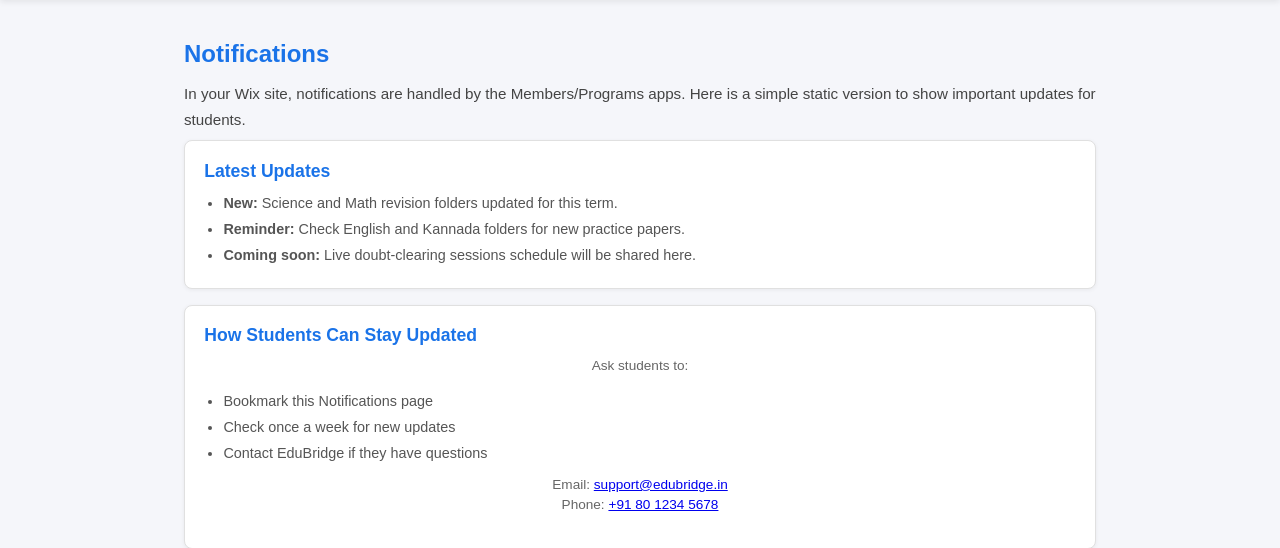
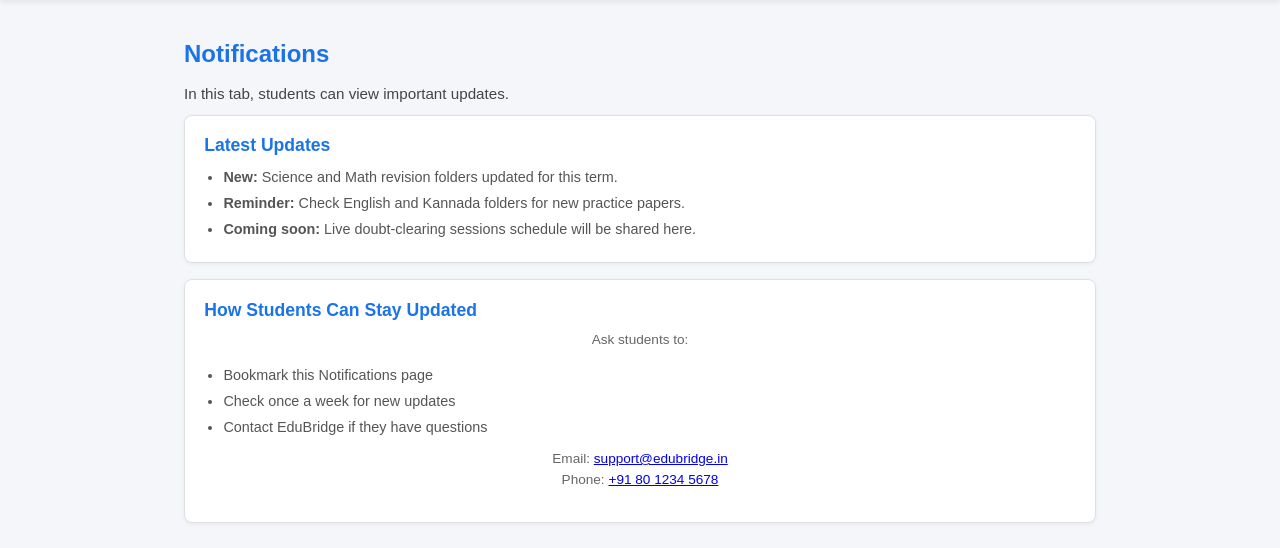
Before and after one commit to asiknyaholla/Xenoverse_EduBridge, a Flask app: template templates/notifications.html in a window 1280 px wide. Shown: the part 60-608 px from the top of the page. Run offline with Flask 3, Linux system fonts and the light colour scheme; the template is opened without the code that fills it, so the values that code supplies are empty.

Commit message:
Update notifications.html

```diff
--- a/templates/notifications.html
+++ b/templates/notifications.html
@@ -22,8 +22,7 @@
   <section class="section">
     <h1>Notifications</h1>
     <p class="section-subtitle">
-      In your Wix site, notifications are handled by the Members/Programs apps.
-      Here is a simple static version to show important updates for students.
+      In this tab, students can view important updates.
     </p>
 
     <div class="subject-card">
```
